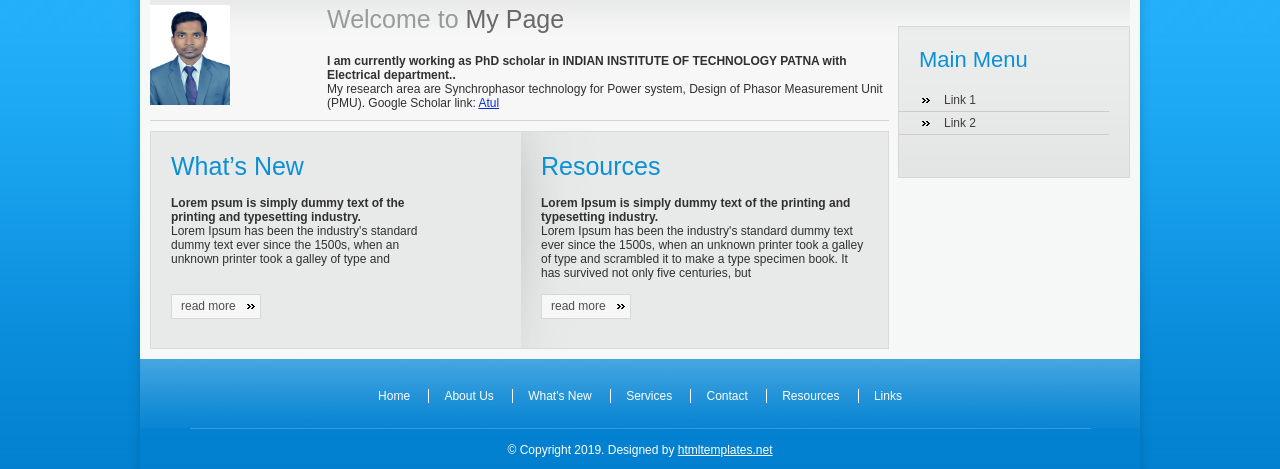
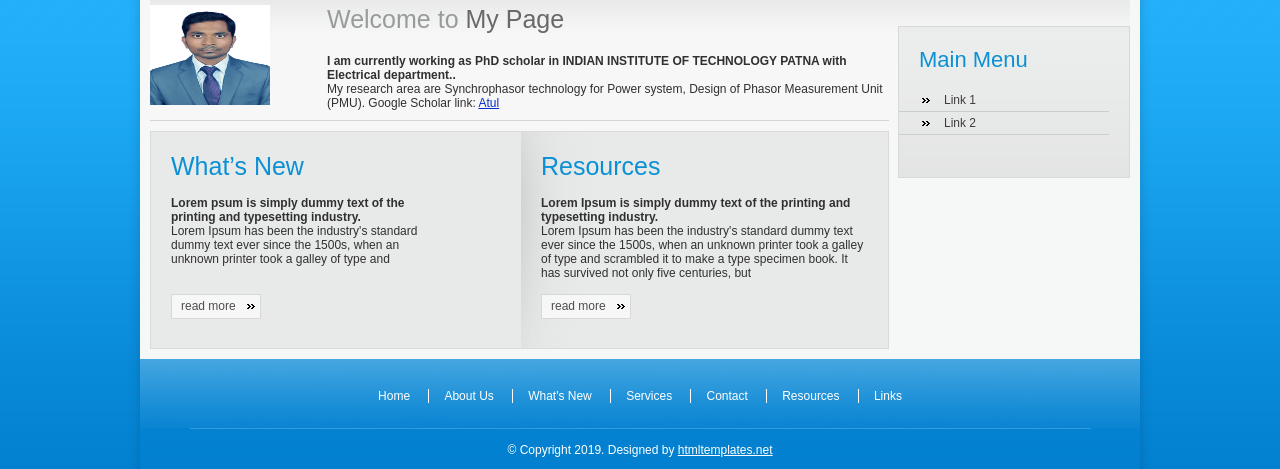
Before and after one commit to atulsingh179/atulsingh179.github.io, a plain HTML site: page index.html in a window 1280 px wide. Shown: the part 384-853 px from the top of the page. Drawn offline with Linux system fonts and the light colour scheme.

Commit message:
Update index.html

```diff
--- a/index.html
+++ b/index.html
@@ -32,7 +32,7 @@
 <div class="content-left">
 <div class="row1">
 <div class="img"><img src="images/img2.JPG" alt="" height="100"
- width="80"></div>
+ width="120"></div>
 <div class="welcome">
 <h1 class="title">Welcome to <span>My Page</span></h1>
 <p><strong> I am currently working as PhD scholar in INDIAN INSTITUTE
```
